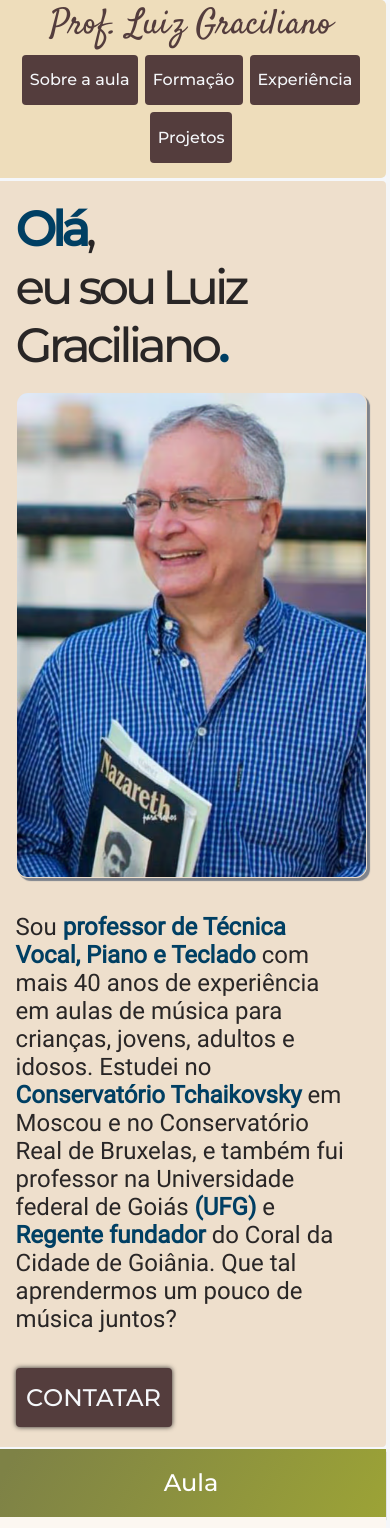
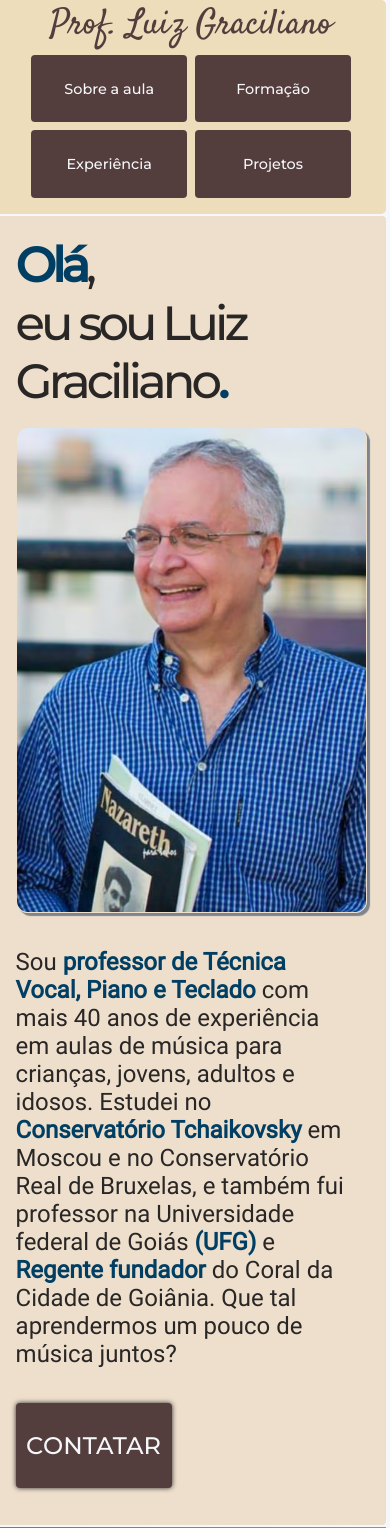
Before and after one commit to FilipeSall/Opus, a React (Create React App) app: page / in a window 390 px wide. Shown: the top 1528 px of the page. Built offline with nearby package versions, Linux system fonts and the light colour scheme.

Commit message:
corrigindo erro css botoes

```diff
--- a/src/components/buttons/buttons.css
+++ b/src/components/buttons/buttons.css
@@ -34,3 +34,63 @@
     min-width: fit-content;
     min-height: fit-content;
 }
+
+@media (max-width: 900px){
+   .linkButton{
+    width: 25vw;
+    height: 8vh;
+   }
+}
+
+@media (max-width: 1000px){
+    .linkButton,
+    .contactButton{
+       width: 25vw;
+    }
+}
+
+@media(max-width:850px){
+    .contactButton{
+      width: 20vw;
+      margin-bottom: 5%;
+    }
+}
+
+@media(max-width:700px){
+    .contactButton{
+      width: 30vw;
+    }
+}
+
+@media (max-width:280px) and (max-height:653px){
+    .linkButton,
+    .contactButton{
+       min-width: 30vw;
+       font-size: 0.8rem;
+    }
+}
+
+@media (max-width:400px) and (max-height:900px){
+    .linkButton{
+        min-width: 40vw;
+        font-size: 0.9rem;
+    }
+    .contactButton{
+        height: 10vh;
+    }
+}
+
+@media (max-width:914px) and (max-height:412px){
+    .linkButton,
+    .contactButton{
+       height: 10vh;
+    }
+  }
+
+/*iphone 4*/
+@media (max-width:480px) and (max-height:320px){
+    .linkButton,
+    .contactButton{
+        height: 10vh;
+    }
+}
```
